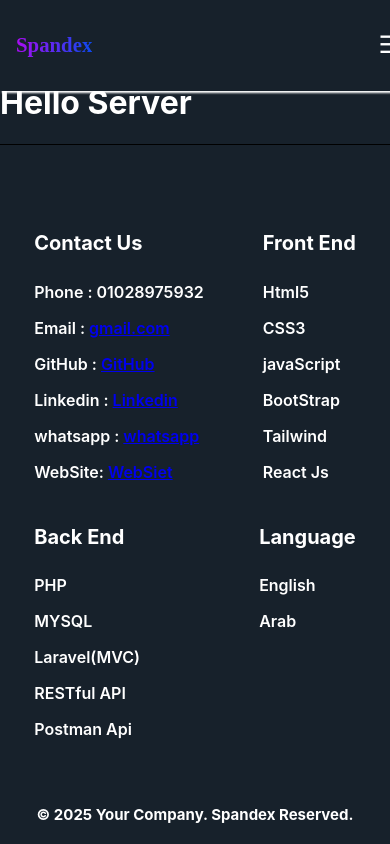
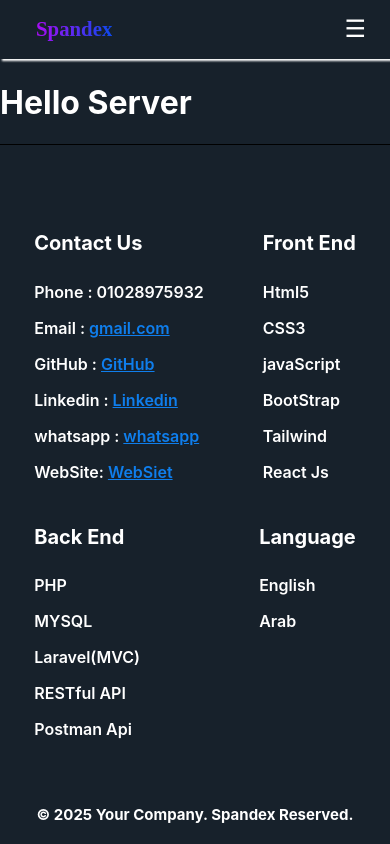
Before and after one commit to amirsalama2002/amir-salama-front, a React (Create React App) app: page /server in a window 390 px wide. Built offline with nearby package versions, Linux system fonts and the light colour scheme.

Commit message:
amir salama hassan abokaber

```diff
--- a/src/Footer/Footer.css
+++ b/src/Footer/Footer.css
@@ -34,3 +34,8 @@
     font-size: 15px;
     font-weight: bolder;
   }
+
+  .footer .footername .footer1 a{
+    display: inline-block;
+    color: #0f7eec;
+  }
--- a/src/Home/Contact.css
+++ b/src/Home/Contact.css
@@ -17,7 +17,7 @@
     align-items: center;
   } */
   .slider-container .slide img{
-    width: 80px;
+    width: 60px;
     margin: auto;
     height: 70px;
     border-radius: 50%;
@@ -34,13 +34,13 @@
 
 
   @media screen and (max-width:500px) {
-
-    .slide {
-    width: 100% !important;
+   .slide {
+    /* width: 0% !important; */
     margin: auto;
+    margin-left: 5px;
     border: 1px solid #827b7b;
     border-radius: 8px;
-    padding:10px 20px ;
+    padding:10px 20px;
     text-align: center;
     box-shadow: 0 4px 6px rgba(0, 0, 0, 0.1);
   }
--- a/src/Navbar/Navbar.css
+++ b/src/Navbar/Navbar.css
@@ -7,7 +7,7 @@
     justify-content: space-between;
     align-items: center;
     background-color: #17212b;
-    padding: 0.3rem 8rem;
+    padding: 0px 2px;
     color: white;
     box-shadow: 1px 1px 1px rgb(184, 162, 162);
   }
@@ -20,6 +20,7 @@
     -webkit-background-clip: text;
     background-clip: text;
     font-family: cursive;
+    margin-left: 20px;
   }
 
   .nav-links {
@@ -53,6 +54,7 @@
     cursor: pointer;
     border: none;
     outline: none;
+    padding: 0px 40px;
   }
 
   .nav-links-mobile {
@@ -93,6 +95,9 @@
     border-radius: 50%;
     margin-top: 13px;
   }
+  .nav-links-mobile{
+    margin-top: -4.5px;
+  }
   /* Responsive Design */
   @media (max-width: 768px) {
     .nav-links {
@@ -102,15 +107,16 @@
       display: flex;
       justify-content: space-between;
       align-items: center;
-      padding: 1rem 1rem;
+      padding: 0rem 1rem;
       color: white;
       box-shadow: 2px 2px 2px white;
+      margin-bottom: -20px;
     }
 
     .mobile-menu-icon {
       display: block;
       border: none !important;
       outline: none !important;
+    }
 
-    }
   }
```
